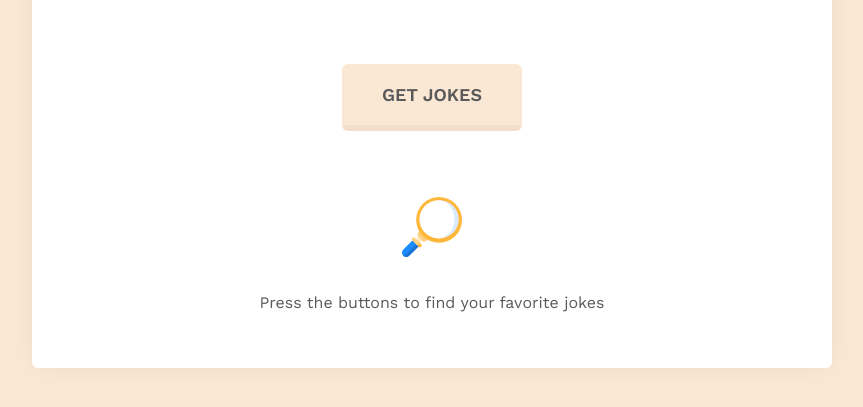
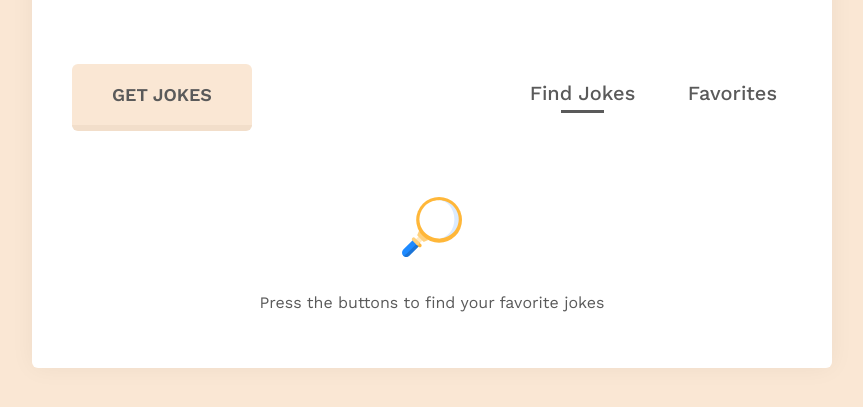
Before and after one commit to valentijnkap/chuck-norris-jokes-app, a website: page index.html in a window 1280 px wide. Shown: the part 183-590 px from the top of the page, without its empty margins (208-1071 px from the left). Drawn offline with Linux system fonts and the light colour scheme.

Commit message:
Added navigation and favorites WIP

```diff
--- a/index.html
+++ b/index.html
@@ -30,8 +30,24 @@
           <button v-on:click="getJokes" class="btn">
             {{ !randomJokes.length ? 'Get Jokes' : 'New Jokes' }}
           </button>
+          <div class="card__nav">
+            <button
+              @click="toggleView"
+              class="btn--nav"
+              :class="isSearch ? 'is-active' : ''"
+            >
+              Find Jokes
+            </button>
+            <button
+              @click="toggleView"
+              class="btn--nav"
+              :class="isFavorites ? 'is-active' : ''"
+            >
+              Favorites
+            </button>
+          </div>
         </div>
-        <div class="card__view">
+        <div v-if="isSearch" class="card__view">
           <transition-group tag="ul" v-if="randomJokes" class="jokes">
             <li
               v-for="randomJoke in randomJokes"
@@ -39,6 +55,8 @@
               class="jokes__item"
             >
               {{ randomJoke.joke }}
+
+              <button @click="saveJoke(randomJoke.joke)">Save</button>
             </li>
           </transition-group>
           <div v-if="!randomJokes.length" class="card__search">
@@ -46,6 +64,9 @@
             <p>Press the buttons to find your favorite jokes</p>
           </div>
         </div>
+        <div v-if="isFavorites" class="card__view">
+          <h1>Favorites</h1>
+        </div>
       </section>
     </main>
     <script src="./dist/app.js"></script>
--- a/javascript/app.js
+++ b/javascript/app.js
@@ -6,16 +6,31 @@ const app = new Vue({
     randomJokes: localStorage.getItem('randomJokes')
       ? JSON.parse(localStorage.getItem('randomJokes'))
       : [],
-    //randomJokes: [],
+    favorites: [],
+    isSearch: true,
+    isFavorites: false,
   },
   methods: {
     getJokes() {
-      axios.get('https://api.icndb.com/jokes/random/10').then((response) => {
+      axios.get('https://api.icndb.com/jokes/random/10').then(response => {
         localStorage.setItem('randomJokes', JSON.stringify(response.data.value))
 
         this.randomJokes = response.data.value
       })
     },
+    toggleView() {
+      if (this.isSearch) {
+        this.isSearch = false
+        this.isFavorites = true
+      } else {
+        this.isSearch = true
+        this.isFavorites = false
+      }
+    },
+    saveJoke(joke) {
+      this.favorites.push(joke)
+      console.log(this.favorites)
+    },
   },
 })
 
--- a/sass/components/_buttons.scss
+++ b/sass/components/_buttons.scss
@@ -17,3 +17,24 @@
     border-bottom: 0.2rem solid #f2deca;
   }
 }
+
+.btn--nav {
+  cursor: pointer;
+  background: transparent;
+  @include font('work-sans', $size: 2rem, $weight: 500);
+  color: $color-gray;
+  border: none;
+  padding: 1.5rem;
+  margin-left: 2rem;
+
+  &.is-active {
+    &:after {
+      content: '';
+      background: $color-gray;
+      display: block;
+      width: 40%;
+      height: 0.3rem;
+      margin: 0.5rem auto 0;
+    }
+  }
+}
--- a/sass/components/_cards.scss
+++ b/sass/components/_cards.scss
@@ -11,7 +11,7 @@
 }
 
 .card__holder {
-  @include flex($justify: center, $align: center);
+  @include flex($justify: space-between, $align: center);
   margin: 5rem 0;
   min-height: 10rem;
 }
```
Also changed, not shown: dist/app.js, dist/main.css, 2 other files.
